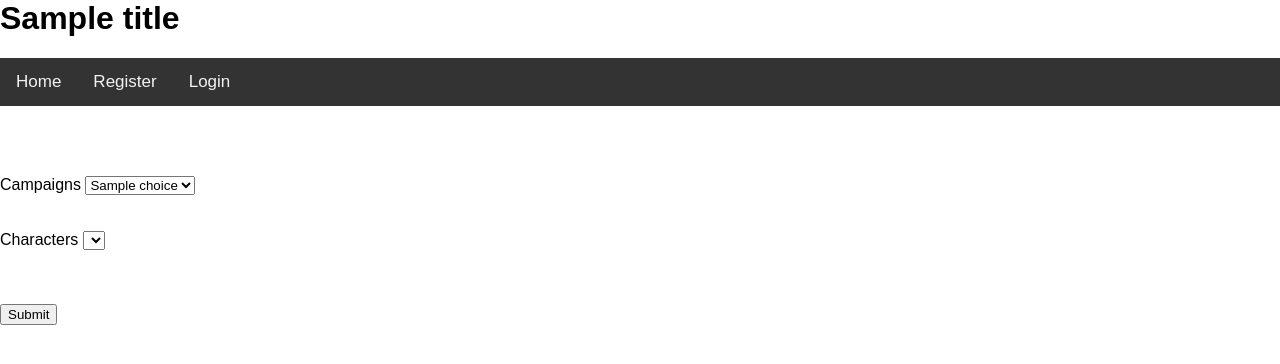
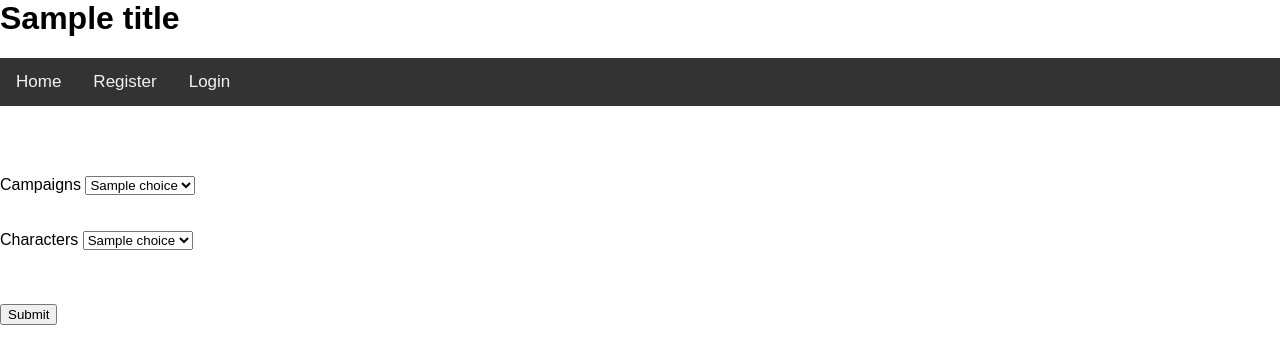
Before and after one commit to mjeg1410/QAProject1, a Flask app: template application/templates/instance.html in a window 1280 px wide. Shown: the top 364 px of the page. Run offline with Flask 2, Linux system fonts and the light colour scheme; the template is opened without the code that fills it: most values are stand-ins (such as "Sample title", 1, 10 or a date in 2020); form fields are guessed from the names that the template uses; lists and menus that the app fills with data are empty; parts of the project's set-up code (start-up, migrations or seed data) failed here and were passed over.

Commit message:
instances html addition

```diff
--- a/application/templates/instance.html
+++ b/application/templates/instance.html
@@ -44,7 +44,12 @@
             <br>
                 <div class="form-group">
                     {{ form.characters_id.label }}
-                    <select form="characters_id">Characters id</select>
+                    <select form="characters_id">
+                        {% for choice in characters_id %}
+                        <option value="{{ choice }}">{{ choice[1] }}</option>
+                    {% endfor %}
+
+                    </select>
                 </div>
             <br>
             <br>
```
